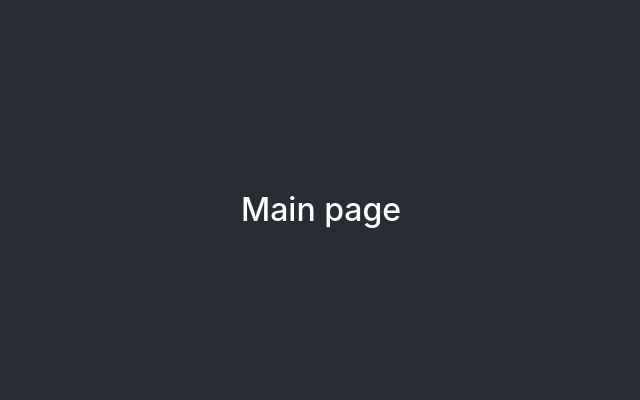
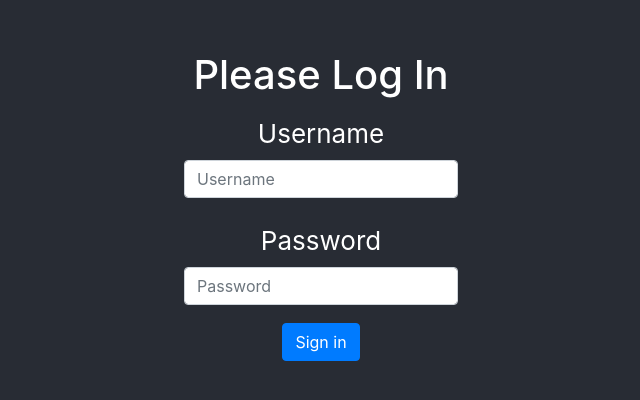
Before and after one commit to sliwaszymon/react_auth_presentation, a React (Create React App) app in the folder auth/: page / in a window 1280 px wide. Shown: the part 186-586 px from the top of the page, without its empty margins (319-959 px from the left). Built offline with nearby package versions, Linux system fonts and the light colour scheme.

Commit message:
token checking
checking if we are logged in

```diff
--- a/auth/src/Components/App/App.js
+++ b/auth/src/Components/App/App.js
@@ -8,6 +8,16 @@ import Login from '../Login/Login';
 
 function App() {
   const [token, setToken] = React.useState();
+
+  if(!token){
+    return (
+      <div className="App">
+        <header className="App-header">
+          <Login setToken={setToken} />
+        </header>
+      </div>
+    );
+  }
 
   return (
     <BrowserRouter>
```
